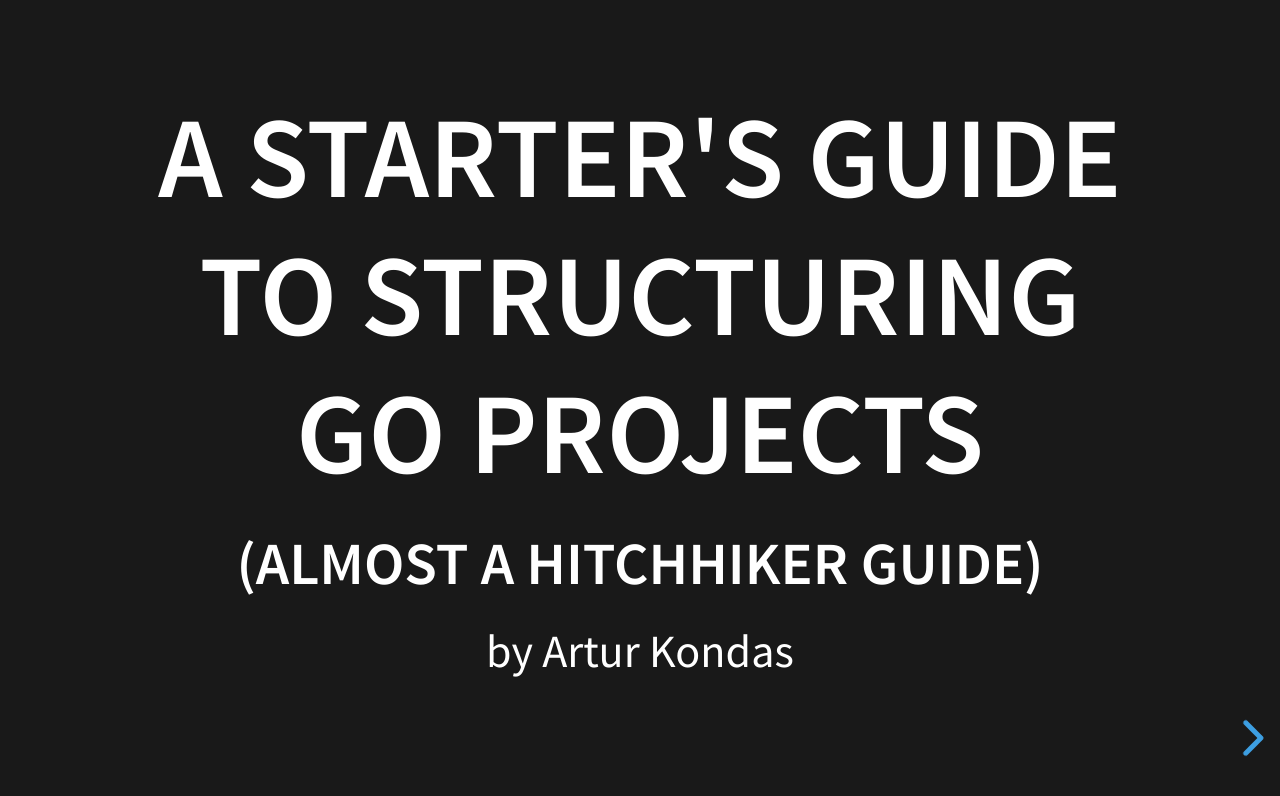
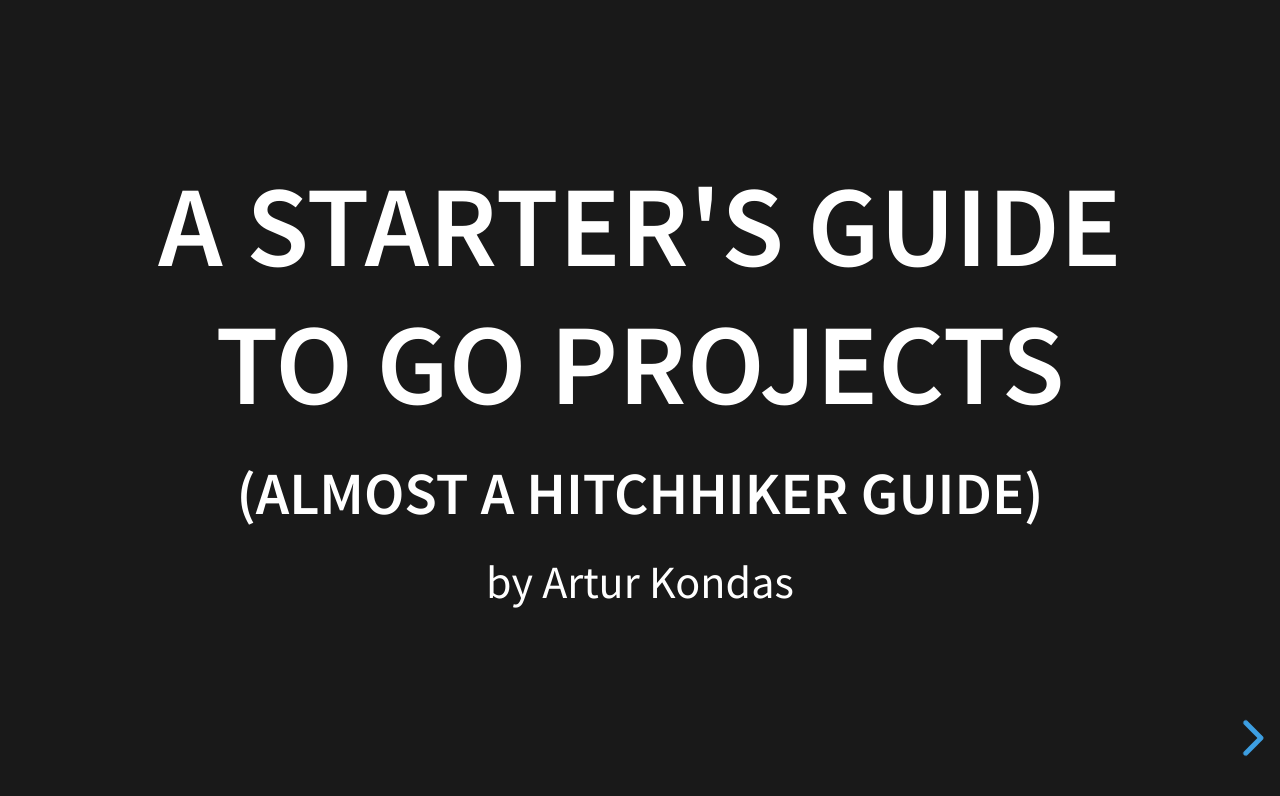
Before and after one commit to youshy/talks, a website: page starters-guide-go/index.html in a window 1280 px wide. Drawn offline with Linux system fonts and the light colour scheme.

Commit message:
intro slide

```diff
--- a/starters-guide-go/index.html
+++ b/starters-guide-go/index.html
@@ -19,7 +19,7 @@
 			<!-- Any section element inside of this container is displayed as a slide -->
 			<div class="slides">
 				<section>
-					<h1>A Starter's Guide To Structuring Go Projects</h1>
+					<h1>A Starter's Guide To Go Projects</h1>
           <h3>(Almost a Hitchhiker Guide)</h3>
 					<p>
 						by Artur Kondas
```
